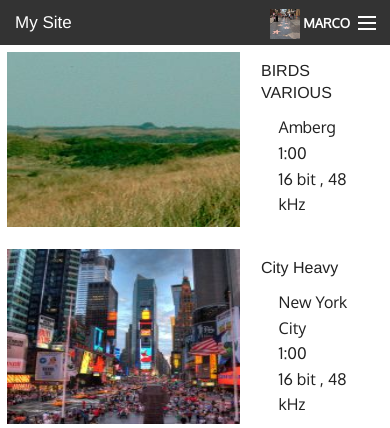
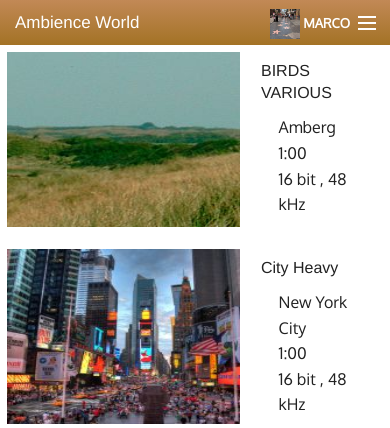
Before and after one commit to AudioAffine33/AmbienceWebpage, a PHP site: page /overview.php in a window 390 px wide. Shown: the top 428 px of the page. Run offline with PHP 8.4, Linux system fonts and the light colour scheme; a user stored in the database is signed in; data comes from the database, SQL or seed files in the repository; some libraries are stand-ins or nearby versions.

Commit message:
Smartphone Header Style

```diff
--- a/css/Haupseite.css
+++ b/css/Haupseite.css
@@ -18,6 +18,40 @@ body{
     margin-right: auto;
     min-width:360px;
 	}
+.name{
+	background:-moz-linear-gradient(top, #C28956 0%, #A37225 100%);
+	background:-webkit-linear-gradient(top, #C28956 0%, #A37225 100%);
+	background:-o-linear-gradient(top, #C28956 0%, #A37225 100%);
+	background:-ms-linear-gradient(top, #C28956 0%, #A37225 100%);
+	background:linear-gradient(top, #C28956 0%, #A37225 100%);
+
+	}
+.right{
+	background:#F3E5C8;
+
+	}
+.top-bar-section ul{
+	background:#F3E5C8;
+
+	}
+
+.top-bar-section ul li > a{
+	color:#603;
+	background:#F3E5C8;
+	}
+.top-bar.expanded .toggle-topbar a{
+	color:#603;
+
+	}
+.top-bar-section .dropdown li.title h5 a{
+	color:#603;
+	}
+
+#SuchButHedSm{
+	background:#0C3;
+
+	}
+
 #Header{
 	width:1020px;
 	height:87px;
--- a/header.php
+++ b/header.php
@@ -1,11 +1,11 @@
 <nav class="top-bar show-for-small-only" data-topbar>
     <ul class="title-area">
         <li class="name">
-            <h1><a href="overview.php">My Site</a></h1>
+            <h1><a href="overview.php">Ambience World</a></h1>
         </li>
 
         <!-- Remove the class "menu-icon" to get rid of menu icon. Take out "Menu" to just have icon alone -->
-        <li class="toggle-topbar menu-icon"><a href="#"><span>
+        <li class="toggle-topbar menu-icon" id="SmallHeader"><a href="#"><span>
                  <?php
                  if (isset($_SESSION['name'])){
                      if(isset(get_user_by_ID($_SESSION['id'])['picture']) && get_user_by_ID($_SESSION['id'])['picture'] != ""){
@@ -36,7 +36,7 @@
                             <input type="text" name="name" placeholder="Suchbegriff" <?php if (isset($_GET['name'])){ echo "value='".htmlentities($_GET['name'])."'";} ?> />
                         </div>
                         <div class="large-4 small-3 columns">
-                            <a onclick="$(this).closest('form').submit()" class="alert button expand">Suche</a>
+                            <a onclick="$(this).closest('form').submit()" id="SuchButHedSm" class="alert button expand">Suche</a>
                         </div>
                     </div>
                 </li>
```
